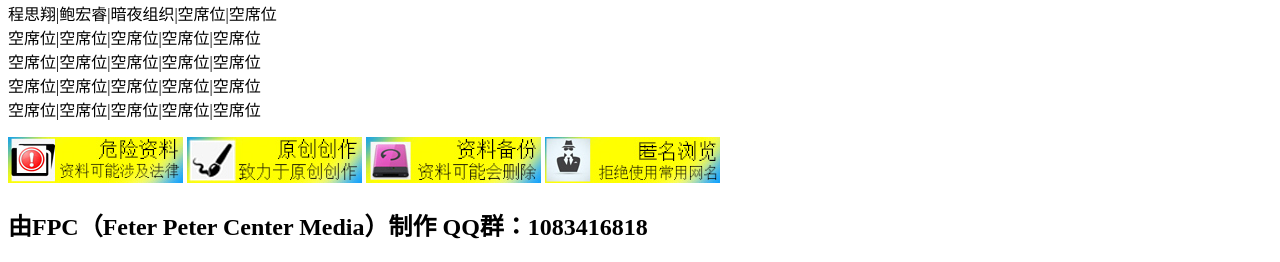
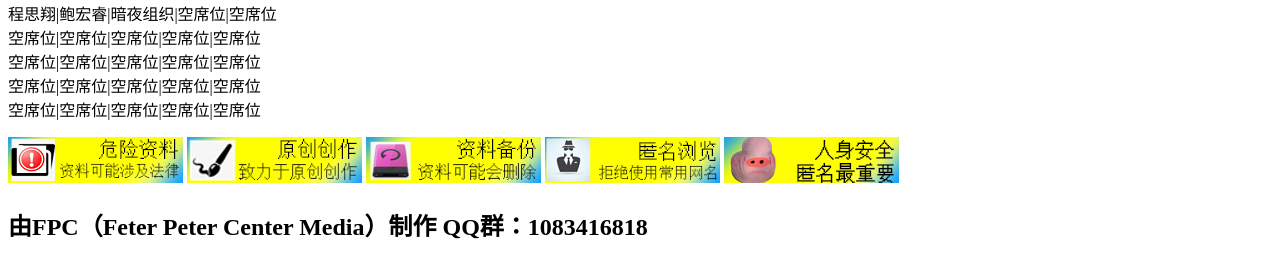
Before and after one commit to iam233/xxswiki-html, a plain HTML site: page index.html in a window 1280 px wide. Shown: the part 619-881 px from the top of the page. Drawn offline with Linux system fonts and the light colour scheme; a script that the page names is missing.

Commit message:
Update index.html

```diff
--- a/index.html
+++ b/index.html
@@ -45,6 +45,7 @@
 <img src="pictures/原创创作.jpg" width="175" height="46" alt="">
 <img src="pictures/资料备份.jpg" width="175" height="46" alt="">
 <img src="pictures/匿名浏览.jpg" width="175" height="46" alt="">
+<img src="pictures/人身安全.jpg" width="175" height="46" alt="">
 <h2>由FPC（Feter Peter Center Media）制作 QQ群：1083416818</h2>
 </body>
 </html>
```
